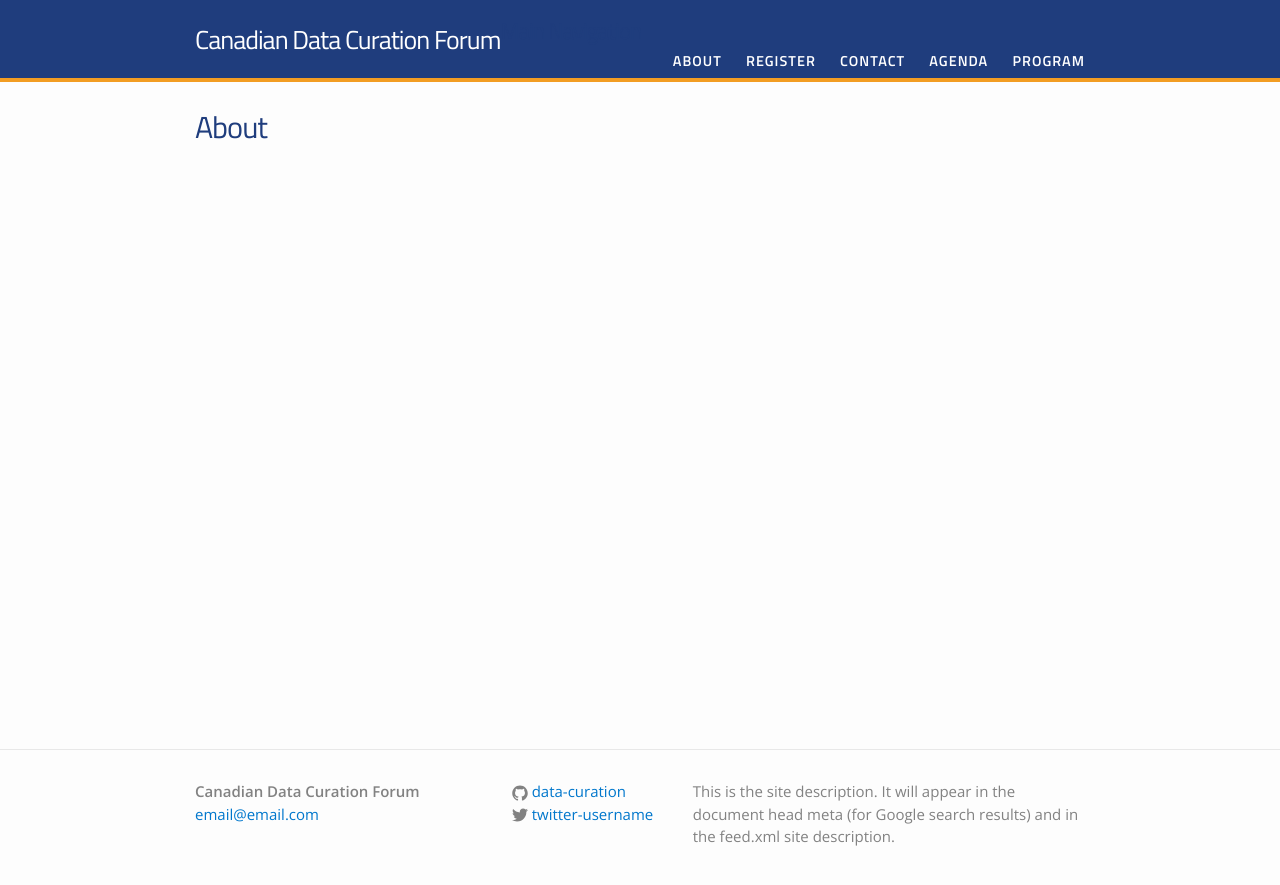
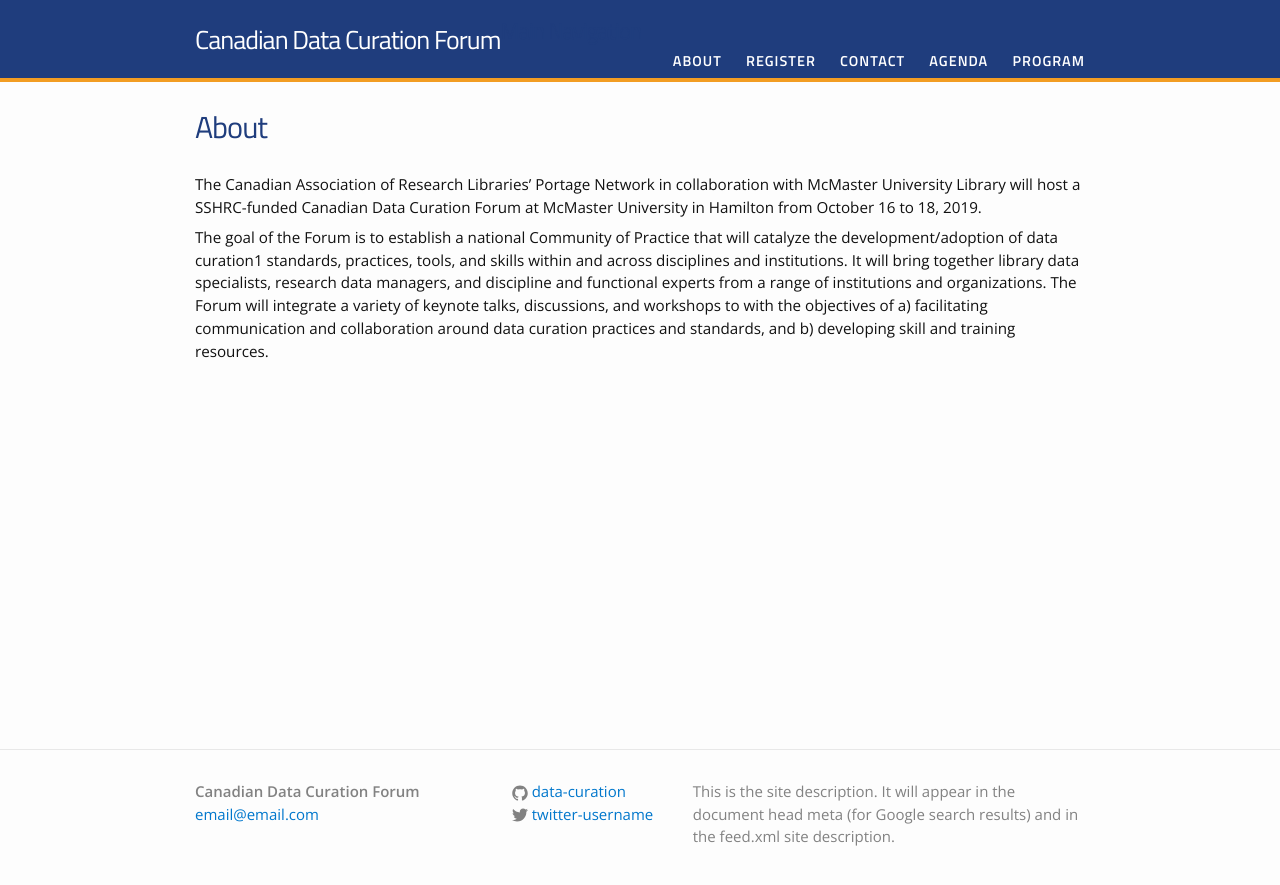
Before and after one commit to data-curation/data-curation.github.io, a Jekyll site: the page built from about.md, in a window 1280 px wide. Shown: the top 885 px of the page. Built offline with Jekyll 4.4.1, drawn with Linux system fonts in a browser that asks for light colours.

Commit message:
Update about.md

```diff
--- a/about.md
+++ b/about.md
@@ -3,3 +3,8 @@ layout: page
 title: About
 permalink: /about/
 ---
+
+The Canadian Association of Research Libraries’ Portage Network in collaboration with McMaster University Library will host a SSHRC-funded Canadian Data Curation Forum at McMaster University in Hamilton from October 16 to 18, 2019.
+<br />
+
+The goal of the Forum is to establish a national Community of Practice that will catalyze the development/adoption of data curation1 standards, practices, tools, and skills within and across disciplines and institutions. It will bring together library data specialists, research data managers, and discipline and functional experts from a range of institutions and organizations. The Forum will integrate a variety of keynote talks, discussions, and workshops to with the objectives of a) facilitating communication and collaboration around data curation practices and standards, and b) developing skill and training resources.
```
